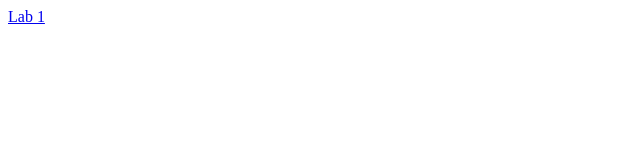
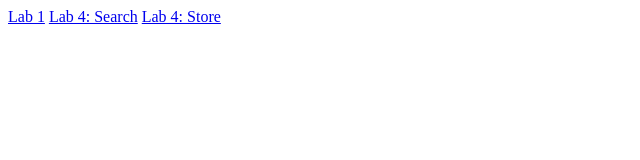
Before and after one commit to Inyoungk10/Comp4537Labs, a plain HTML site: page index.html in a window 1280 px wide. Shown: the whole page, without its empty margins (0-640 px from the left). Drawn offline with Linux system fonts and the light colour scheme.

Commit message:
added a links to index

```diff
--- a/index.html
+++ b/index.html
@@ -8,5 +8,9 @@
 </head>
 <body>
     <a href="/COMP4537/labs/1/index.html">Lab 1</a>
+
+    <a href="/COMP4537/labs/4/search.html">Lab 4: Search</a>
+
+    <a href="/COMP4537/labs/4/store.html">Lab 4: Store</a>
 </body>
 </html>
```
